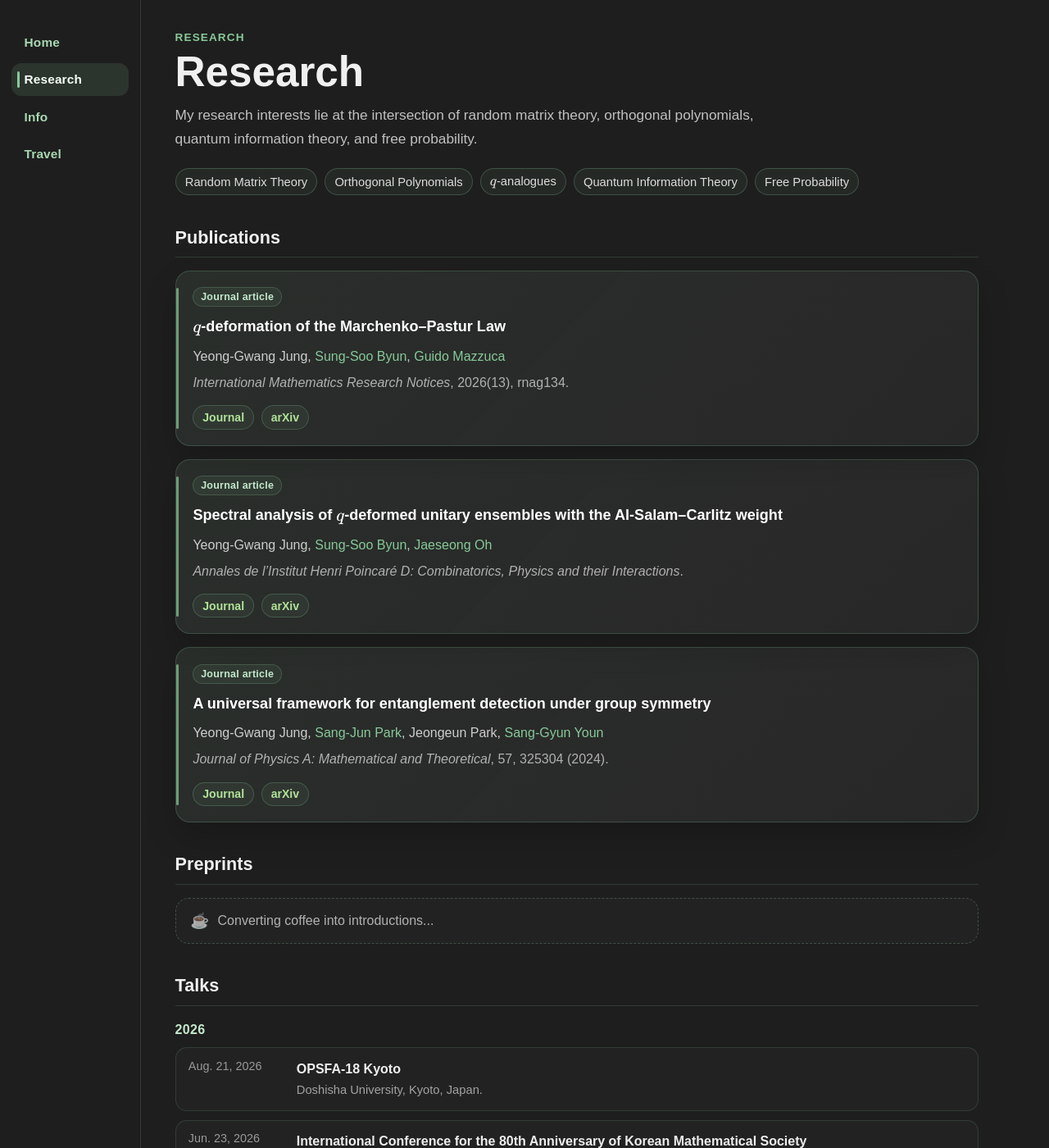
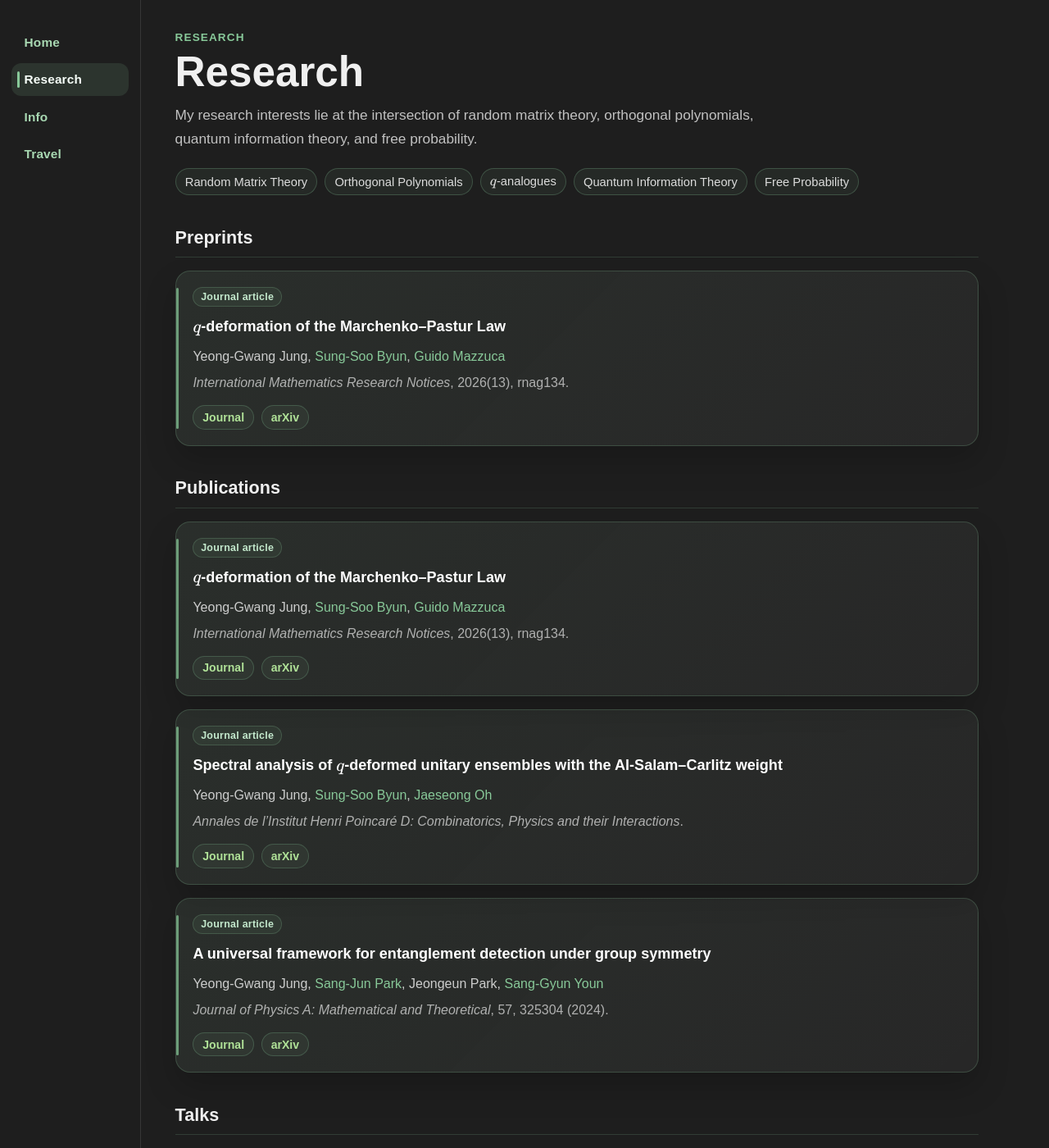
Before and after one commit to y-gJung/y-gJung.github.io, a Jekyll site: the page built from research.md, in a window 1280 px wide and 1400 px high. Shown: the whole window at 82% size. Built offline with Jekyll 4.4.1, drawn with Linux system fonts in a browser that asks for light colours.

Commit message:
Update research.md

```diff
--- a/research.md
+++ b/research.md
@@ -19,6 +19,30 @@ title: Research
       <span class="research-tag">Quantum Information Theory</span>
       <span class="research-tag">Free Probability</span>
     </div>
+  </section>
+
+  <section class="research-section">
+    <div class="research-section-header">
+      <h2>Preprints</h2>
+    </div>
+    <article class="publication-card">
+        <div class="paper-status">Journal article</div>
+        <h3 class="paper-title">
+          <span class="math-term">\(q\)&#8209;deformation</span> of the Marchenko&ndash;Pastur Law
+        </h3>
+        <p class="paper-authors">
+          Yeong-Gwang Jung,
+          <a href="https://sites.google.com/view/sungsoobyun" target="_blank" rel="noopener noreferrer">Sung-Soo Byun</a>,
+          <a href="https://gmazzuca.github.io/" target="_blank" rel="noopener noreferrer">Guido Mazzuca</a>
+        </p>
+        <p class="paper-venue">
+          <em>International Mathematics Research Notices</em>, 2026(13), rnag134.
+        </p>
+        <div class="paper-links">
+          <a href="https://academic.oup.com/imrn/article/2026/13/rnag134/8723328" target="_blank" rel="noopener noreferrer">Journal</a>
+          <a href="https://arxiv.org/abs/2601.09427" target="_blank" rel="noopener noreferrer">arXiv</a>
+        </div>
+      </article>
   </section>
 
   <section class="research-section">
@@ -85,15 +109,6 @@ title: Research
     </div>
   </section>
 
-  <section class="research-section">
-    <div class="research-section-header">
-      <h2>Preprints</h2>
-    </div>
-    <div class="preprint-placeholder">
-      <span class="placeholder-icon">☕</span>
-      <span>Converting coffee into introductions...</span>
-    </div>
-  </section>
   <section class="research-section">
     <div class="research-section-header">
       <h2>Talks</h2>
```
